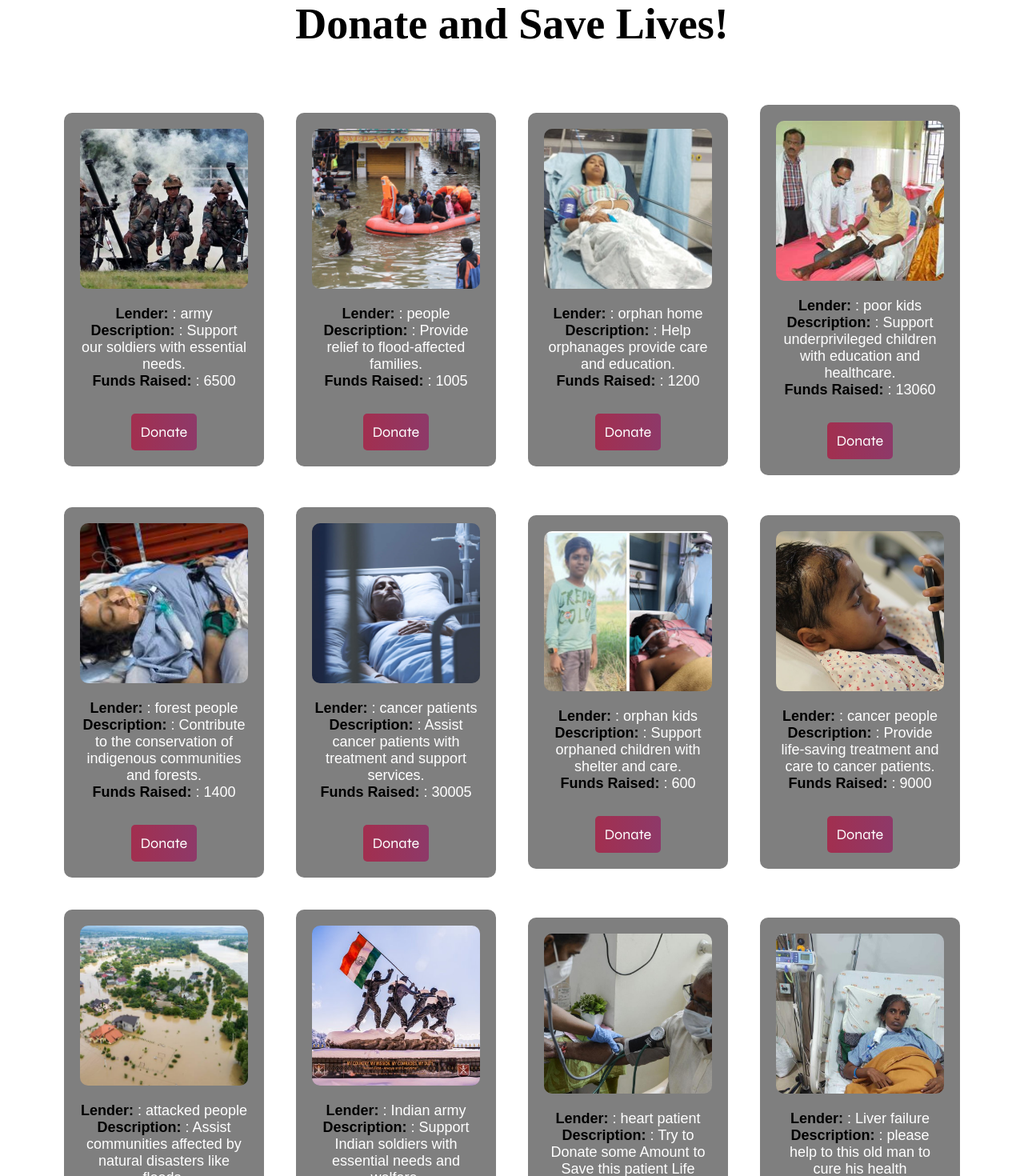
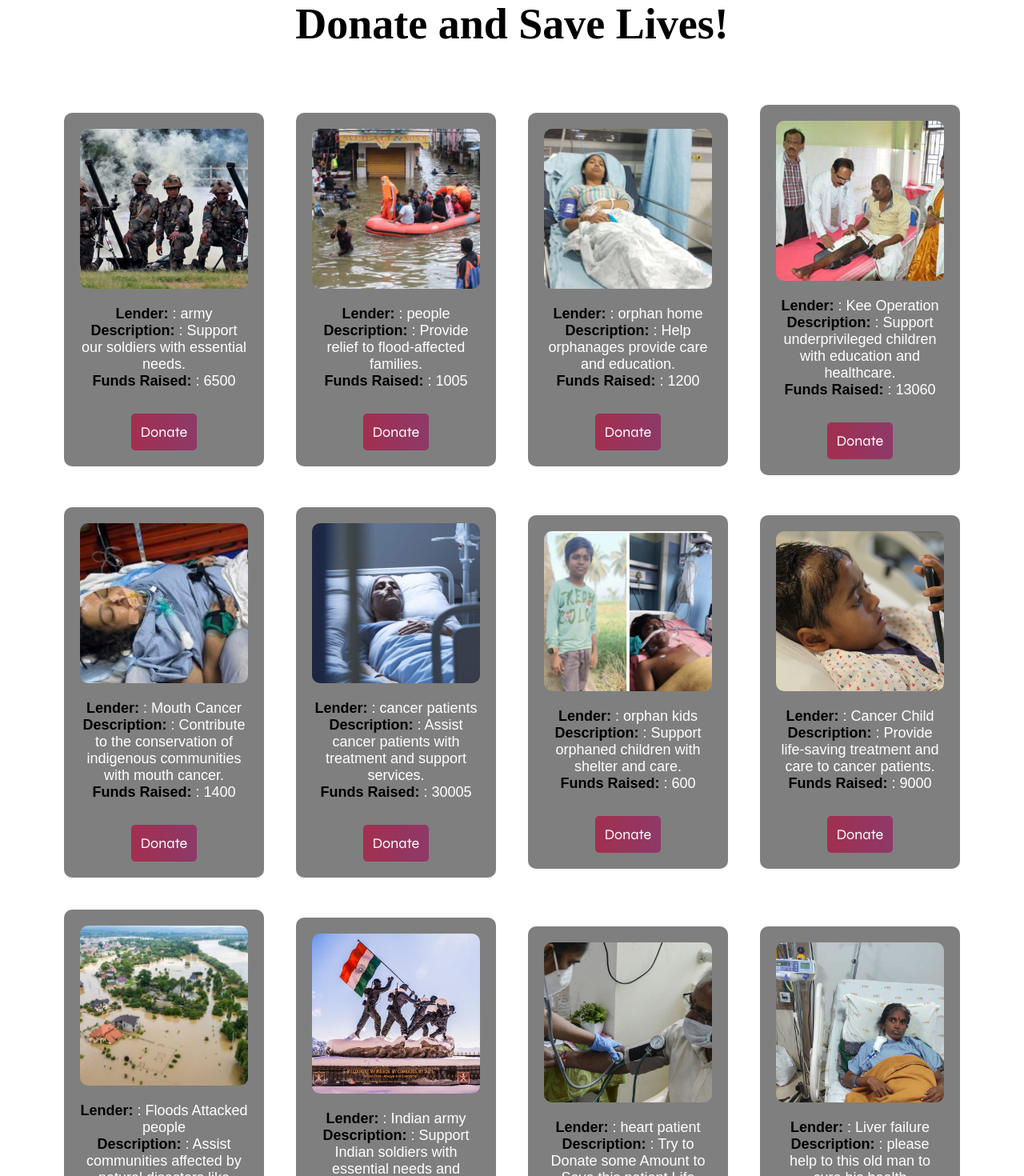
Before and after one commit to likithkandepu13/online-donation-fend, a React (Create React App) app: page /donate in a window 1280 px wide. Shown: the part 120-1590 px from the top of the page at 80% size. Built offline with nearby package versions, Linux system fonts and the light colour scheme.

Commit message:
updated navigate

```diff
--- a/src/Donator/Donate.js
+++ b/src/Donator/Donate.js
@@ -23,12 +23,12 @@ const Donate = () => {
         { id: 1, name: 'Donate to army people', image: army, by: "army", description: "Support our soldiers with essential needs.",raised:"6500" },
         { id: 2, name: 'Help the people attacked in floods', image: flood, by: "people", description: "Provide relief to flood-affected families.",raised:"1005" },
         { id: 3, name: 'Donate to orphan kids', image: bonemarrow, by: "orphan home", description: "Help orphanages provide care and education.",raised:"1200" },
-        { id: 4, name: 'Help poor kids', image: legpatient, by: "poor kids", description: "Support underprivileged children with education and healthcare.",raised:"13060" },
-        { id: 5, name: 'Save the forest people', image: healthissues, by: "forest people", description: "Contribute to the conservation of indigenous communities and forests.",raised:"1400" },
+        { id: 4, name: 'Help poor kids', image: legpatient, by: "Kee Operation", description: "Support underprivileged children with education and healthcare.",raised:"13060" },
+        { id: 5, name: 'Save the forest people', image: healthissues, by: "Mouth Cancer", description: "Contribute to the conservation of indigenous communities with mouth cancer.",raised:"1400" },
         { id: 6, name: 'Help to cancer patients', image: cancer, by: "cancer patients", description: "Assist cancer patients with treatment and support services.",raised:"30005" },
         { id: 7, name: 'Save orphan kids', image: denguevirus, by: "orphan kids", description: "Support orphaned children with shelter and care.",raised:"600" },
-        { id: 8, name: 'Give life to cancer patients', image: braintumor, by: "cancer people", description: "Provide life-saving treatment and care to cancer patients.",raised:"9000" },
-        { id: 9, name: 'Help the people', image: floods2, by: "attacked people", description: "Assist communities affected by natural disasters like floods.",raised:"3000" },
+        { id: 8, name: 'Give life to cancer patients', image: braintumor, by: "Cancer Child", description: "Provide life-saving treatment and care to cancer patients.",raised:"9000" },
+        { id: 9, name: 'Help the people', image: floods2, by: "Floods Attacked people", description: "Assist communities affected by natural disasters like floods.",raised:"3000" },
         { id:10, name: 'Help to our Indian army', image: amry2, by: "Indian army", description: "Support Indian soldiers with essential needs and welfare.",raised:"7000" },
         { id:11, name:'lets join your hand and save karthik',image:heartpatient,by:"heart patient",description:"Try to Donate some Amount to Save this patient Life",raised:"6500"},
         { id:12, name:'',image:liverfailure,by:"Liver failure",description:"please help to this old man to cure his health",raised:"1000"}
--- a/src/Donator/DonorNavBar.js
+++ b/src/Donator/DonorNavBar.js
@@ -35,7 +35,7 @@ function DonorNavBar() {
   const handleLogout = () => {
     localStorage.removeItem('isDonorLoggedIn');
     localStorage.removeItem('donor');
-    navigate('/donorlogin');
+    navigate('https://donationsystem-klu.netlify.app/donorlogin');
     window.location.reload();
   };
 
```
